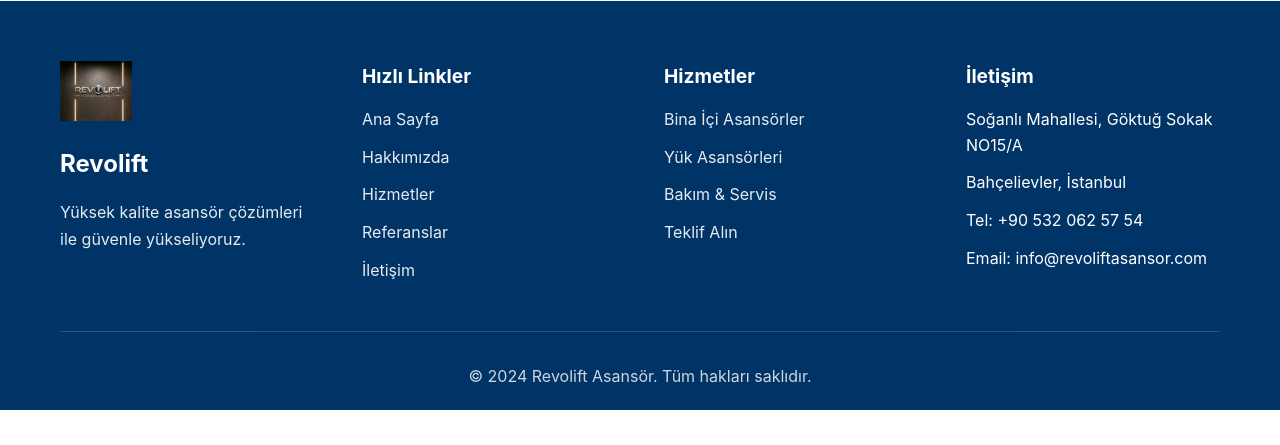
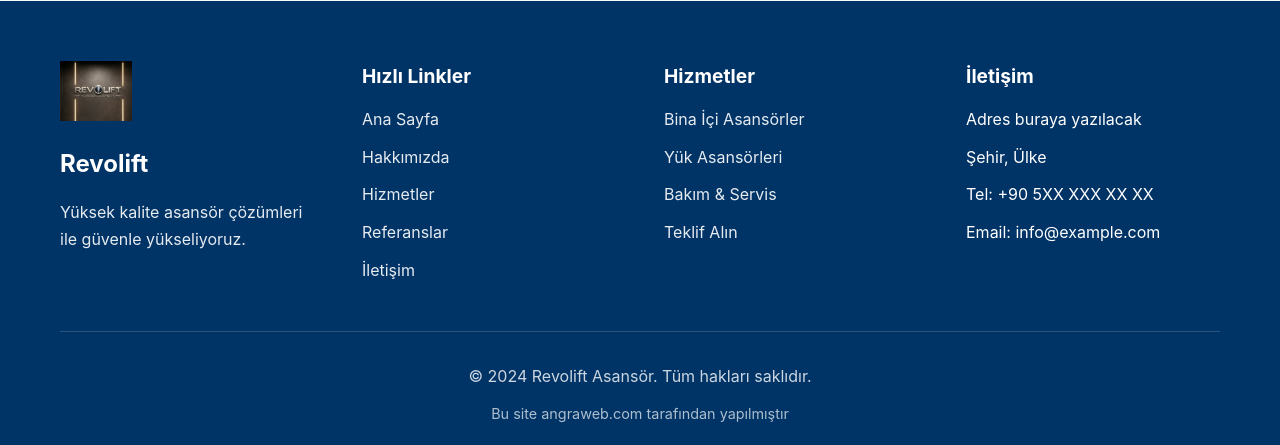
Before and after one commit to aliasttt/Corporatewebsitedesign, a Django app: page /iletisim/ in a window 1280 px wide. Shown: the part 2338-2783 px from the top of the page. Before the commit the page ends 2748 px from the top, so only its background shows below. Run offline with Django 5.2, Linux system fonts and the light colour scheme.

Commit message:
first commit

```diff
--- a/static/main.css
+++ b/static/main.css
@@ -1029,6 +1029,29 @@ ul {
     opacity: 0.8;
 }
 
+.footer-bottom p {
+    margin-bottom: 0.5rem;
+}
+
+.footer-bottom p:last-child {
+    margin-bottom: 0;
+}
+
+.footer-credit {
+    font-size: 0.9rem;
+    margin-top: 0.75rem !important;
+}
+
+.footer-credit a {
+    color: rgba(255, 255, 255, 0.85);
+    text-decoration: none;
+}
+
+.footer-credit a:hover {
+    color: var(--accent-orange);
+    text-decoration: underline;
+}
+
 /* WhatsApp Button */
 .whatsapp-button {
     position: fixed;
--- a/templates/website/base.html
+++ b/templates/website/base.html
@@ -86,22 +86,23 @@
                 <div class="footer-column">
                     <h4>İletişim</h4>
                     <ul class="footer-links">
-                        <li>Soğanlı Mahallesi, Göktuğ Sokak NO15/A</li>
-                        <li>Bahçelievler, İstanbul</li>
-                        <li>Tel: +90 532 062 57 54</li>
-                        <li>Email: info@revoliftasansor.com</li>
+                        <li>Adres buraya yazılacak</li>
+                        <li>Şehir, Ülke</li>
+                        <li>Tel: +90 5XX XXX XX XX</li>
+                        <li>Email: info@example.com</li>
                     </ul>
                 </div>
             </div>
 
             <div class="footer-bottom">
                 <p>&copy; 2024 Revolift Asansör. Tüm hakları saklıdır.</p>
+                <p class="footer-credit"><a href="https://angraweb.com" target="_blank" rel="noopener noreferrer">Bu site angraweb.com tarafından yapılmıştır</a></p>
             </div>
         </div>
     </footer>
 
     <!-- WhatsApp Button -->
-    <a href="https://wa.me/905320625754" class="whatsapp-button" target="_blank" aria-label="WhatsApp Destek">
+    <a href="https://wa.me/905000000000" class="whatsapp-button" target="_blank" aria-label="WhatsApp Destek">
         <svg width="32" height="32" viewBox="0 0 24 24" fill="currentColor">
             <path d="M17.472 14.382c-.297-.149-1.758-.867-2.03-.967-.273-.099-.471-.148-.67.15-.197.297-.767.966-.94 1.164-.173.199-.347.223-.644.075-.297-.15-1.255-.463-2.39-1.475-.883-.788-1.48-1.761-1.653-2.059-.173-.297-.018-.458.13-.606.134-.133.298-.347.446-.52.149-.174.198-.298.298-.497.099-.198.05-.371-.025-.52-.075-.149-.669-1.612-.916-2.207-.242-.579-.487-.5-.669-.51-.173-.008-.371-.01-.57-.01-.198 0-.52.074-.792.372-.272.297-1.04 1.016-1.04 2.479 0 1.462 1.065 2.875 1.213 3.074.149.198 2.096 3.2 5.077 4.487.709.306 1.262.489 1.694.625.712.227 1.36.195 1.871.118.571-.085 1.758-.719 2.006-1.413.248-.694.248-1.289.173-1.413-.074-.124-.272-.198-.57-.347m-5.421 7.403h-.004a9.87 9.87 0 01-5.031-1.378l-.361-.214-3.741.982.998-3.648-.235-.374a9.86 9.86 0 01-1.51-5.26c.001-5.45 4.436-9.884 9.888-9.884 2.64 0 5.122 1.03 6.988 2.898a9.825 9.825 0 012.893 6.994c-.003 5.45-4.437 9.884-9.885 9.884m8.413-18.297A11.815 11.815 0 0012.05 0C5.495 0 .16 5.335.157 11.892c0 2.096.547 4.142 1.588 5.945L.057 24l6.305-1.654a11.882 11.882 0 005.683 1.448h.005c6.554 0 11.89-5.335 11.893-11.893a11.821 11.821 0 00-3.48-8.413z"/>
         </svg>
--- a/templates/website/iletisim.html
+++ b/templates/website/iletisim.html
@@ -24,7 +24,7 @@
                         </svg>
                     </div>
                     <h3>Adres</h3>
-                    <p>Soğanlı Mahallesi, Göktuğ Sokak NO15/A<br>Bahçelievler, İstanbul, Türkiye</p>
+                    <p>Adres buraya yazılacak<br>Şehir, Ülke</p>
                 </div>
 
                 <div class="contact-info-card">
@@ -35,7 +35,7 @@
                     </div>
                     <h3>Telefon</h3>
                     <p>
-                        <a href="tel:+905320625754">+90 532 062 57 54</a><br>
+                        <a href="tel:+905000000000">+90 5XX XXX XX XX</a><br>
                         <span>7/24 İletişim Hattı</span>
                     </p>
                 </div>
@@ -49,7 +49,7 @@
                     </div>
                     <h3>E-posta</h3>
                     <p>
-                        <a href="mailto:info@revoliftasansor.com">info@revoliftasansor.com</a>
+                        <a href="mailto:info@example.com">info@example.com</a>
                     </p>
                 </div>
 
@@ -126,7 +126,7 @@
                     <div class="sidebar-card">
                         <h3>Acil Durum İçin</h3>
                         <p>Asansör arızası veya acil durumlarda 7/24 hizmetinizdeyiz.</p>
-                        <a href="tel:+905320625754" class="btn btn-outline btn-block">Acil Ara: 0532 062 57 54</a>
+                        <a href="tel:+905000000000" class="btn btn-outline btn-block">Acil Ara: 05XX XXX XX XX</a>
                     </div>
 
                     <div class="sidebar-card">
--- a/templates/website/index.html
+++ b/templates/website/index.html
@@ -330,7 +330,7 @@
                         </div>
                         <div>
                             <h4>Adres</h4>
-                            <p>Soğanlı Mahallesi, Göktuğ Sokak NO15/A<br>Bahçelievler, İstanbul, Türkiye</p>
+                            <p>Adres buraya yazılacak<br>Şehir, Ülke</p>
                         </div>
                     </div>
 
@@ -342,7 +342,7 @@
                         </div>
                         <div>
                             <h4>Telefon & WhatsApp</h4>
-                            <p>+90 532 062 57 54<br>7/24 İletişim Hattı</p>
+                            <p>+90 5XX XXX XX XX<br>7/24 İletişim Hattı</p>
                         </div>
                     </div>
 
@@ -355,7 +355,7 @@
                         </div>
                         <div>
                             <h4>E-posta</h4>
-                            <p>info@revoliftasansor.com</p>
+                            <p>info@example.com</p>
                         </div>
                     </div>
                 </div>
--- a/templates/website/teklif-alin.html
+++ b/templates/website/teklif-alin.html
@@ -245,13 +245,13 @@
                     <div class="sidebar-contact-card">
                         <h3>Hızlı İletişim</h3>
                         <p>Form doldurmak yerine direkt aramak ister misiniz?</p>
-                        <a href="tel:+902125551234" class="btn btn-outline btn-block">
+                        <a href="tel:+905000000000" class="btn btn-outline btn-block">
                             <svg width="20" height="20" viewBox="0 0 24 24" fill="none" stroke="currentColor" stroke-width="2" style="margin-right: 8px;">
                                 <path d="M22 16.92v3a2 2 0 0 1-2.18 2 19.79 19.79 0 0 1-8.63-3.07 19.5 19.5 0 0 1-6-6 19.79 19.79 0 0 1-3.07-8.67A2 2 0 0 1 4.11 2h3a2 2 0 0 1 2 1.72 12.84 12.84 0 0 0 .7 2.81 2 2 0 0 1-.45 2.11L8.09 9.91a16 16 0 0 0 6 6l1.27-1.27a2 2 0 0 1 2.11-.45 12.84 12.84 0 0 0 2.81.7A2 2 0 0 1 22 16.92z"/>
                             </svg>
-                            0532 062 57 54
+                            05XX XXX XX XX
                         </a>
-                        <a href="https://wa.me/905320625754" class="btn btn-primary btn-block" style="margin-top: 10px;">
+                        <a href="https://wa.me/905000000000" class="btn btn-primary btn-block" style="margin-top: 10px;">
                             <svg width="20" height="20" viewBox="0 0 24 24" fill="currentColor" style="margin-right: 8px;">
                                 <path d="M17.472 14.382c-.297-.149-1.758-.867-2.03-.967-.273-.099-.471-.148-.67.15-.197.297-.767.966-.94 1.164-.173.199-.347.223-.644.075-.297-.15-1.255-.463-2.39-1.475-.883-.788-1.48-1.761-1.653-2.059-.173-.297-.018-.458.13-.606.134-.133.298-.347.446-.52.149-.174.198-.298.298-.497.099-.198.05-.371-.025-.52-.075-.149-.669-1.612-.916-2.207-.242-.579-.487-.5-.669-.51-.173-.008-.371-.01-.57-.01-.198 0-.52.074-.792.372-.272.297-1.04 1.016-1.04 2.479 0 1.462 1.065 2.875 1.213 3.074.149.198 2.096 3.2 5.077 4.487.709.306 1.262.489 1.694.625.712.227 1.36.195 1.871.118.571-.085 1.758-.719 2.006-1.413.248-.694.248-1.289.173-1.413-.074-.124-.272-.198-.57-.347m-5.421 7.403h-.004a9.87 9.87 0 01-5.031-1.378l-.361-.214-3.741.982.998-3.648-.235-.374a9.86 9.86 0 01-1.51-5.26c.001-5.45 4.436-9.884 9.888-9.884 2.64 0 5.122 1.03 6.988 2.898a9.825 9.825 0 012.893 6.994c-.003 5.45-4.437 9.884-9.885 9.884m8.413-18.297A11.815 11.815 0 0012.05 0C5.495 0 .16 5.335.157 11.892c0 2.096.547 4.142 1.588 5.945L.057 24l6.305-1.654a11.882 11.882 0 005.683 1.448h.005c6.554 0 11.89-5.335 11.893-11.893a11.821 11.821 0 00-3.48-8.413z"/>
                             </svg>
```
